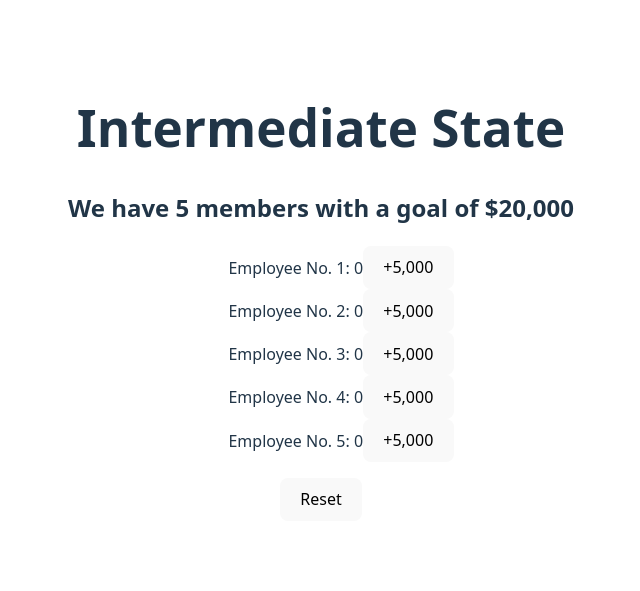
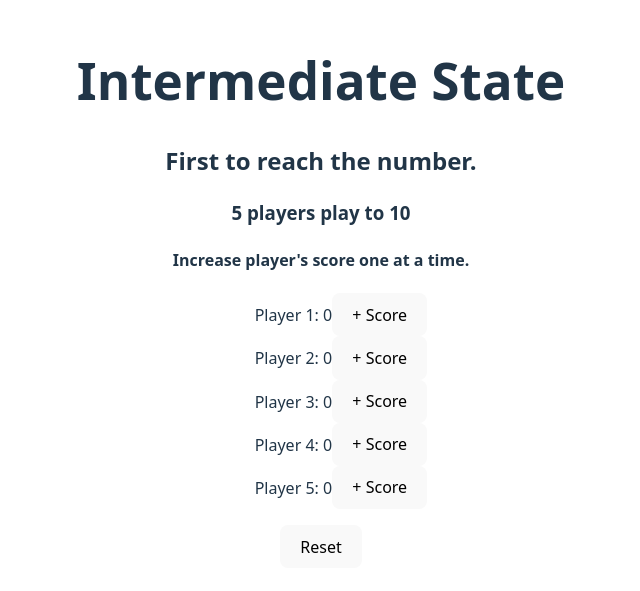
Before and after one commit to quasarblues/react-intermediate-state-playground, a React (Vite) app: page / in a window 1280 px wide. Shown: the part 107-698 px from the top of the page, without its empty margins (319-959 px from the left). Built offline with nearby package versions, Linux system fonts and the light colour scheme.

Commit message:
created FirstToTen

```diff
--- a/src/App.jsx
+++ b/src/App.jsx
@@ -5,6 +5,7 @@ import ScoreKeeper from './ScoreKeeper'
 import Emoji from './Emoji'
 import Game from './Game'
 import Sales from './Sales'
+import FirstToTen from './FirstToTen'
 
 function App() {
 
@@ -15,8 +16,9 @@ function App() {
       <Initializer />
       <ScoreKeeper />
       <Emoji />
-      <Game players={5} targetScore={5} /> */}
-      <Sales salesPeople={5} goal={20000} />
+      <Game players={5} targetScore={5} />
+      <Sales salesPeople={5} goal={20000} /> */}
+      <FirstToTen numOfPlayers={5} target={10} />
     </>
   )
 }
--- /dev/null
+++ b/src/FirstToTen.jsx
@@ -0,0 +1,52 @@
+import { useState } from "react";
+
+export default function ({ numOfPlayers = 3, target = 7 }) {
+    const [players, setPlayers] = useState(Array.from({ length: numOfPlayers }, (_, i) => (
+        { id: i, name: `Player ${i + 1}`, score: 0 }
+    )));
+
+    const randNum = () => {
+        return Math.floor(Math.random() * 3 + 1)
+    }
+
+    const increaseScore = (i) => {
+        setPlayers(currentValues => (
+            currentValues.map(currentVal => {
+                if (currentVal.id === i) {
+                    return { ...currentVal, score: currentVal.score + randNum() };
+                } else {
+                    return currentVal;
+                }
+            })
+        ))
+    }
+
+    const reset = () => {
+        setPlayers(currentValues => (
+            currentValues.map(currentV => {
+                return { ...currentV, score: 0 }
+            })
+        ))
+    }
+
+    const isWinner = players.some(p => p.score >= target);
+
+    return (
+        <div>
+            <h2>First to reach the number.</h2>
+            <h3>{numOfPlayers} players play to {target}</h3>
+            <h4>Increase player's score one at a time.</h4>
+            <ul style={{ listStyle: 'none' }}>
+                {players.map((p, i) => (
+                    <li key={i}>
+                        {p.name}: {p.score}
+                        <button disabled={isWinner} onClick={() => increaseScore(i)}>+ Score</button>
+                        {p.score >= target && <span>⭐⭐⭐</span>}
+                    </li>
+                ))}
+            </ul>
+            <button onClick={reset}>Reset</button>
+        </div>
+    )
+
+}
```
